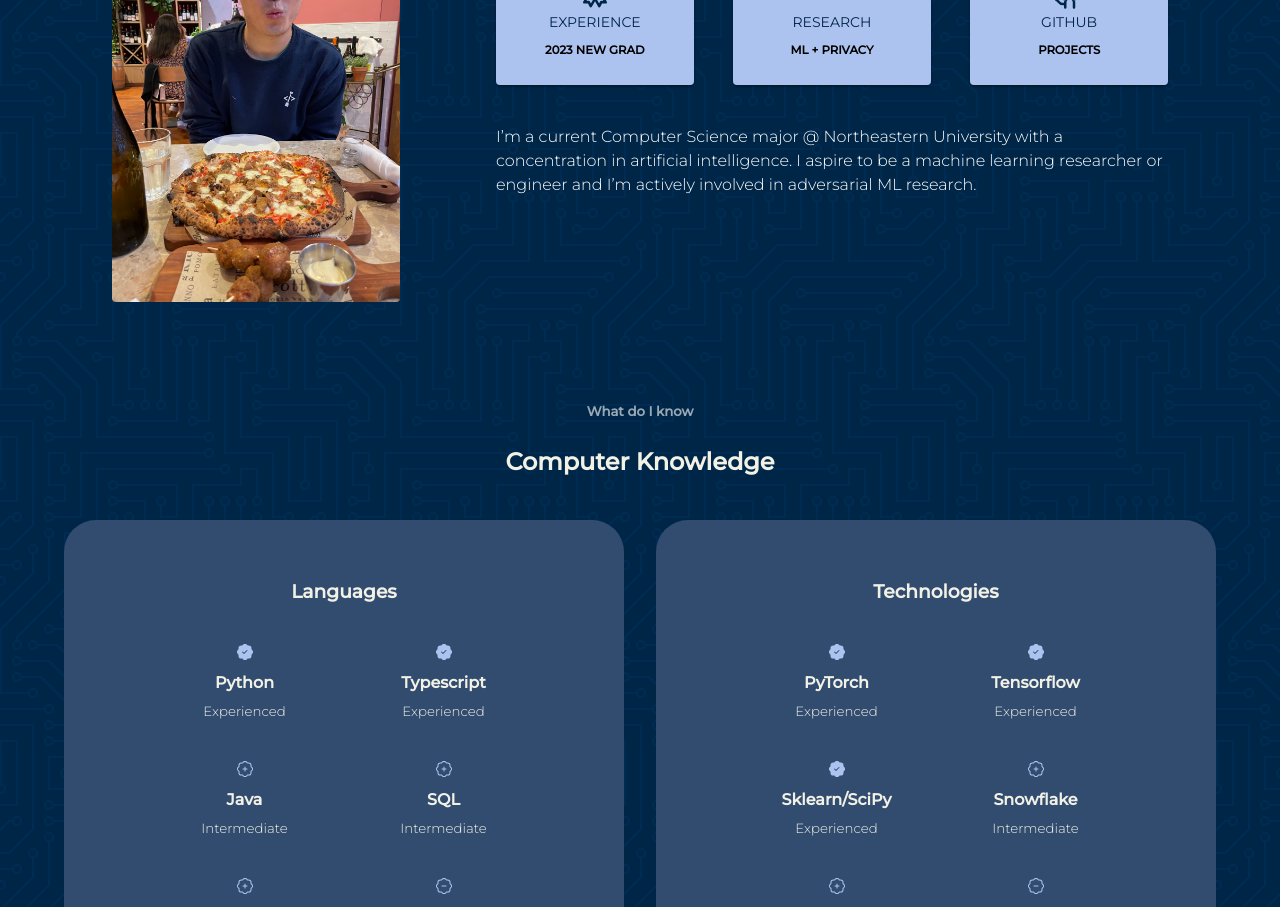
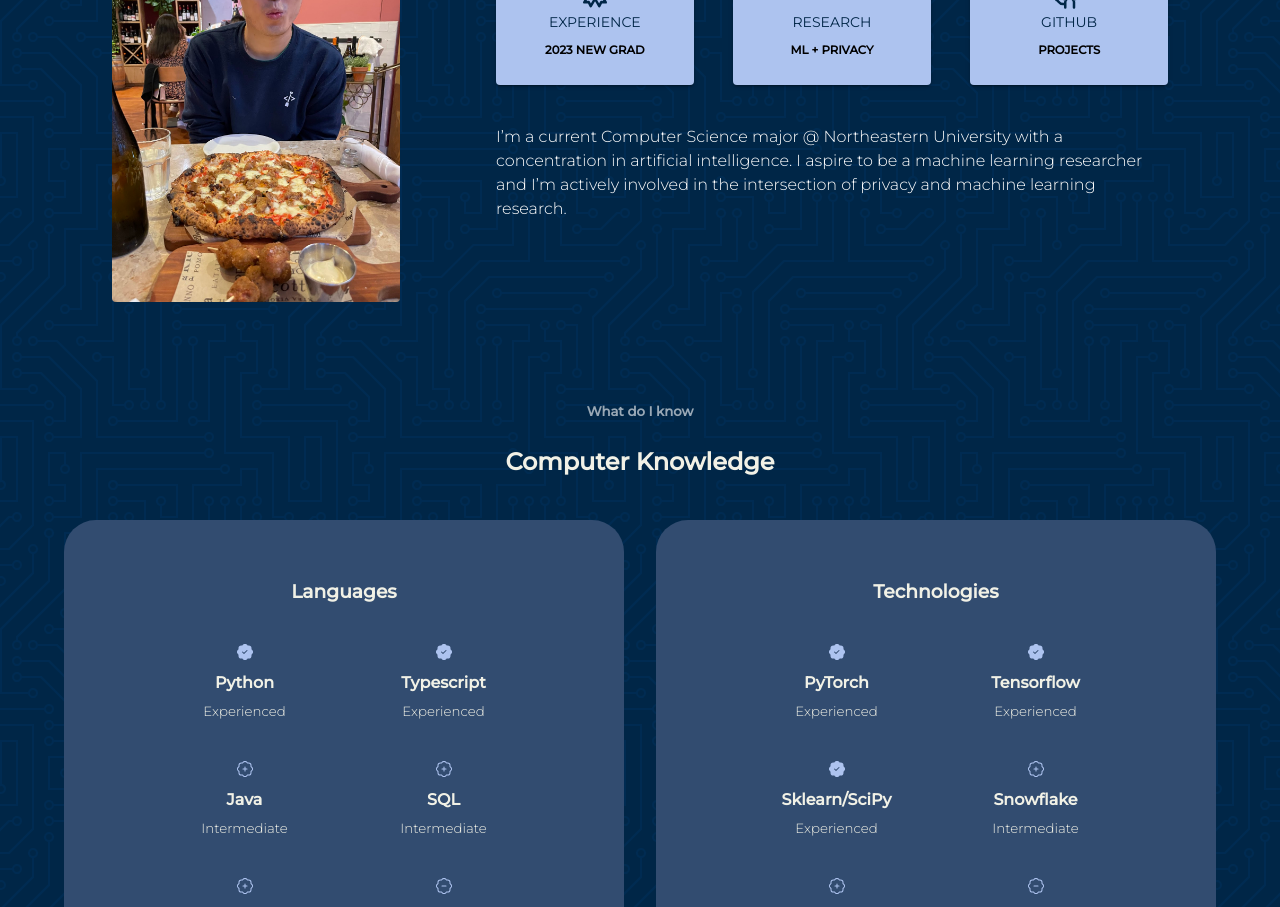
Before and after one commit to stanleykywu/stanley-portfolio-website, a React (Create React App) app: page / in a window 1280 px wide. Shown: the part 1340-2247 px from the top of the page. Built offline with nearby package versions, Linux system fonts and the light colour scheme; what raw.macro would draw is missing.

Commit message:
update about me

```diff
--- a/src/pages/home/about/About.jsx
+++ b/src/pages/home/about/About.jsx
@@ -53,7 +53,7 @@ const About = () => {
                 </Grid>
               </Grid>
               <div className='white__color'>
-                I’m a current Computer Science major @ Northeastern University with a concentration in artificial intelligence. I aspire to be a machine learning researcher or engineer and I’m actively involved in adversarial ML research.
+                I’m a current Computer Science major @ Northeastern University with a concentration in artificial intelligence. I aspire to be a machine learning researcher and I’m actively involved in the intersection of privacy and machine learning research.
               </div>
             </div>
           </Grid>
```
